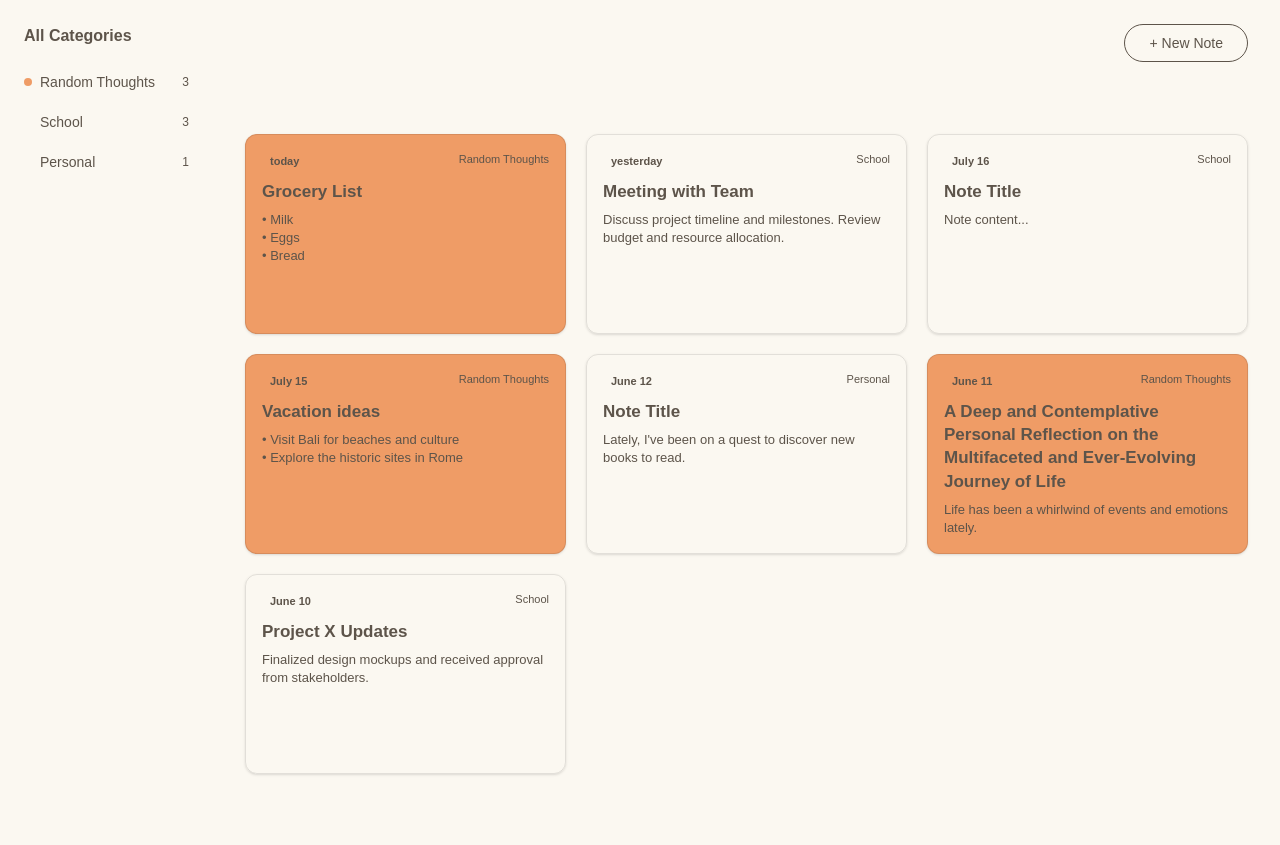
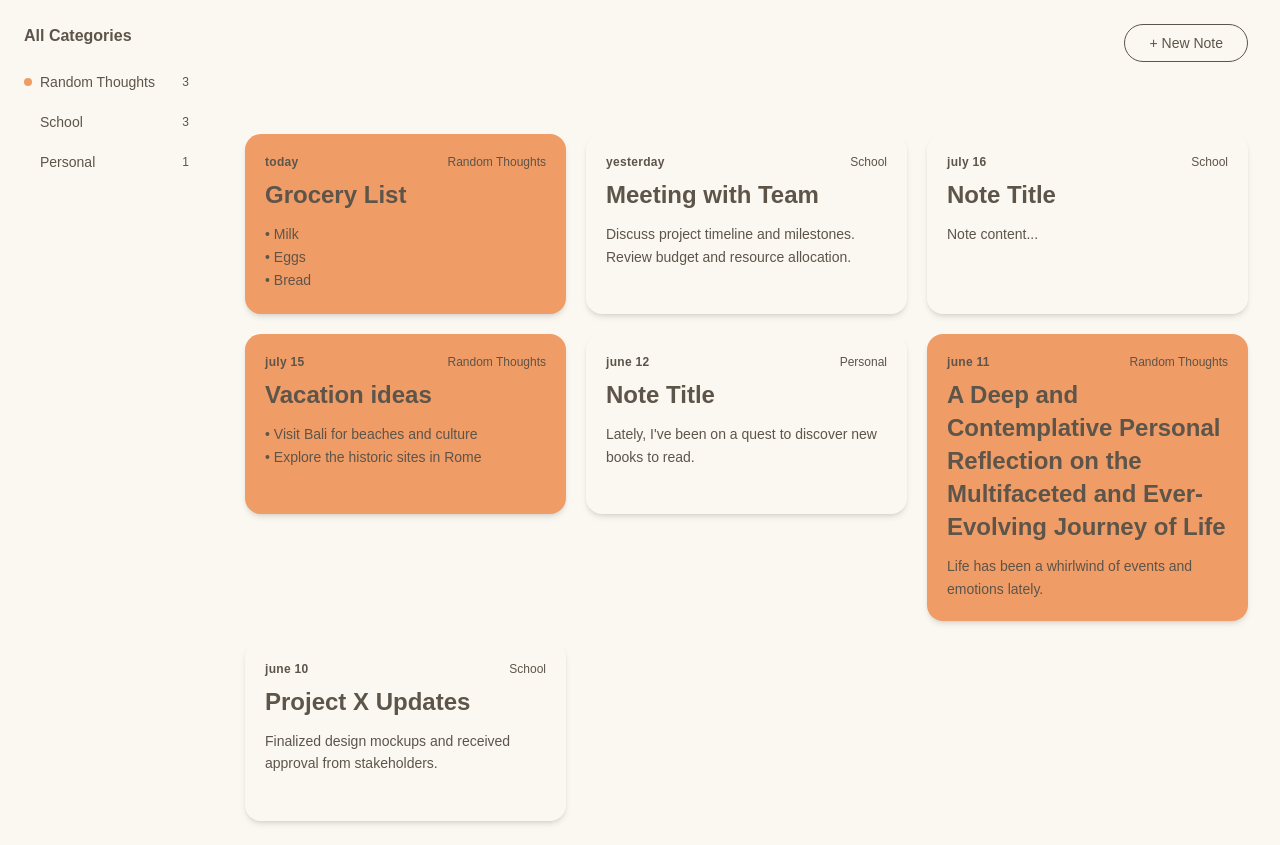
Before and after one commit to rapharen/turboai, a Next.js app in the folder frontend/: page /notes in a window 1280 px wide. Before the commit the page ends 800 px from the top, so only its background shows below. Built offline with nearby package versions, Linux system fonts and the light colour scheme.

Commit message:
chore: wip

```diff
--- a/frontend/src/components/NoteCard.tsx
+++ b/frontend/src/components/NoteCard.tsx
@@ -12,19 +12,17 @@ const NoteCard: React.FC<NoteCardProps> = ({note}) => {
 
     return (
         <div
-            className="rounded-xl h-50 p-4 shadow-sm border border-black/10 flex flex-col cursor-pointer transition-all hover:shadow-md"
+            className="rounded-2xl min-h-[180px] p-5 shadow-md flex flex-col cursor-pointer transition-shadow hover:shadow-lg"
             style={{backgroundColor: `var(${colorVar})`}}
         >
-            <div className="flex justify-between items-start text-[11px] text-[--color-foreground] mb-2">
-        <span className="px-2 py-0.5 font-extrabold">
-          {note.date}
-        </span>
+            <div className="flex justify-between items-start text-xs text-[--color-foreground]/90 mb-2">
+                <span className="lowercase font-semibold tracking-wide">{note.date}</span>
                 <span className="font-medium">{note.category.name}</span>
             </div>
-            <h3 className="font-bold text-[17px] mb-2 leading-snug text-[--color-foreground]">
+            <h3 className="font-semibold text-2xl mb-3 leading-snug text-[--color-foreground]">
                 {note.title}
             </h3>
-            <p className="text-[13px] text-[--color-foreground] line-clamp-6 whitespace-pre-line leading-[1.4]">
+            <p className="text-sm text-[--color-foreground]/95 whitespace-pre-line leading-relaxed">
                 {note.content}
             </p>
         </div>
```
